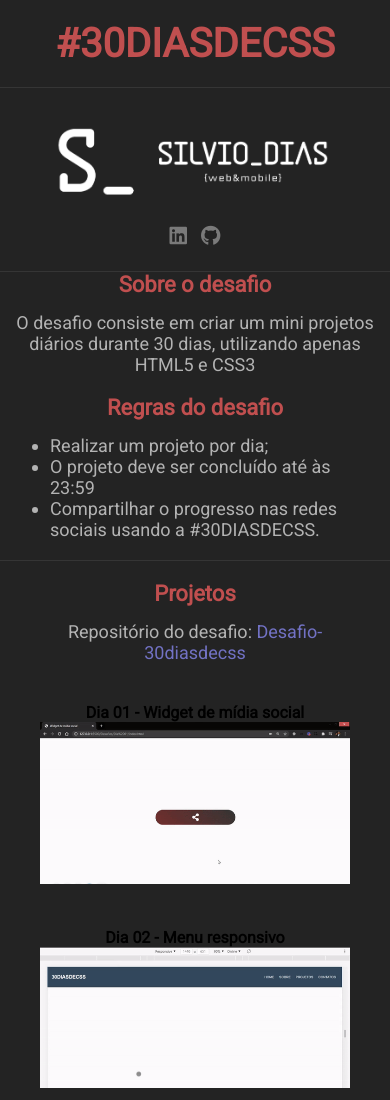
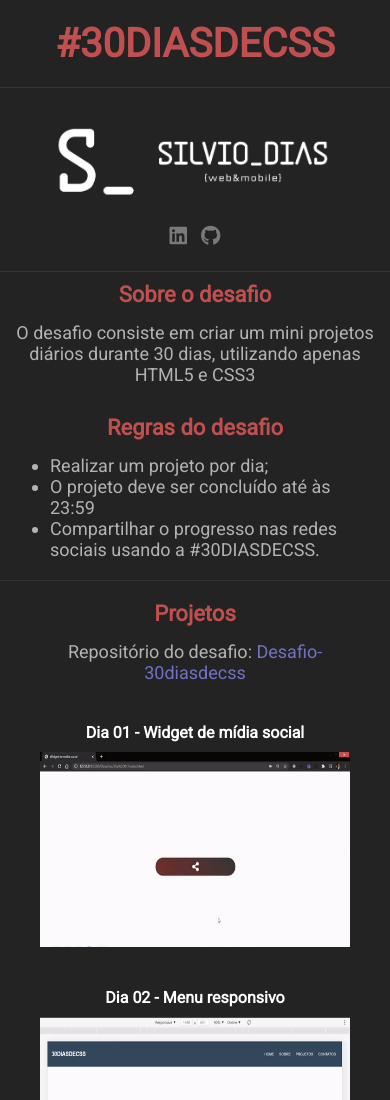
Before and after one commit to SilvioDiasJr/desafio-30diasdecss, a plain HTML site: page index.html in a window 390 px wide. Shown: the top 1100 px of the page. Drawn offline with Linux system fonts and the light colour scheme.

Commit message:
modificar dimensões da class project

```diff
--- a/style.css
+++ b/style.css
@@ -129,22 +129,24 @@ html, body{
   justify-content: center;
 }
 
-.projects-list h3{
+.projects-list h4{
   color: #fff;
+  margin-bottom: 10px;
 }
 
-.projects-list img{
+.projects-list .project{
+  max-width: 400px;
+  height: 300px;
+  padding: 20px;
+  margin-bottom: 30px;
+}
+
+.projects-list .project img{
   width: 100%;
-  height: 300px;
+  height: 100%;
   object-fit: fill;
 }
 
-.projects-list .project{
-  max-width: 500px;
-  height: 100%;
-  padding: 20px;
-
-}
 
 @media(max-width: 1060px){
   .container header{
@@ -168,11 +170,15 @@ html, body{
 
   .container .info-about{
     width: 100%;
-    padding: 0vmax;
+    padding: 10px;
   }
 
   .content-info .info-rules{
     width: 100%;
+  }
+
+  .projects-list .project{
+    height: auto;
   }
 
   .projects-list img{
```
